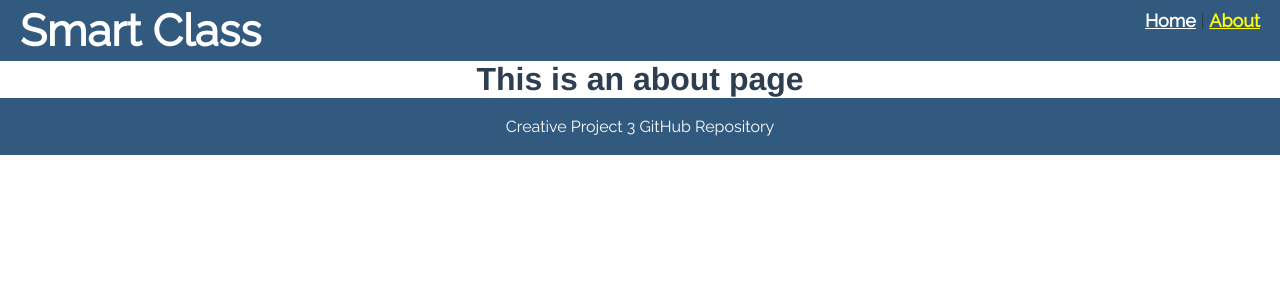
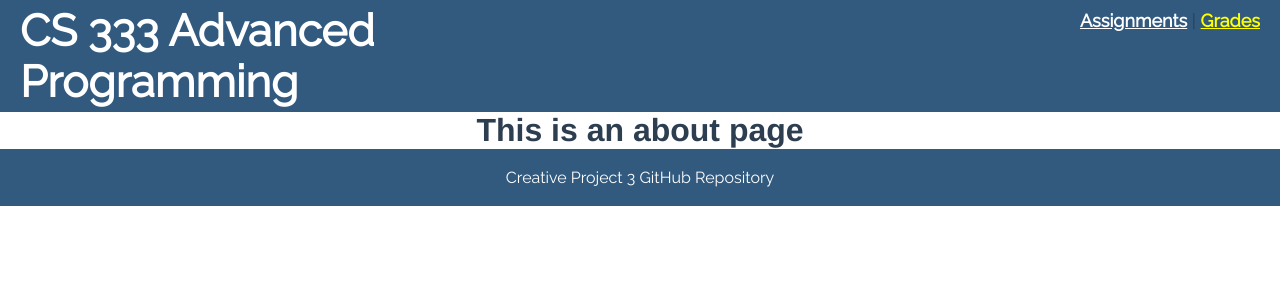
Before and after one commit to Pay10-VA/Creative-Project-3, a Vue app in the folder learning-management/: page /about in a window 1280 px wide. Shown: the top 300 px of the page. Built offline with nearby package versions, Linux system fonts and the light colour scheme.

Commit message:
Changed title and header title

```diff
--- a/learning-management/public/index.html
+++ b/learning-management/public/index.html
@@ -7,7 +7,7 @@
     <link rel="icon" href="<%= BASE_URL %>favicon.ico">
     <link rel="preconnect" href="https://fonts.gstatic.com">
     <link href="https://fonts.googleapis.com/css2?family=Raleway&display=swap" rel="stylesheet">
-    <title>Smart Class</title>
+    <title>Course - CS 333</title>
   </head>
   <body>
     <noscript>
--- a/learning-management/src/App.vue
+++ b/learning-management/src/App.vue
@@ -2,11 +2,11 @@
   <div id="app">
     <div id="header">
       <div id="header-left">
-        <router-link to="/"><h1>Smart Class</h1></router-link>
+        <router-link to="/"><h1>CS 333 Advanced Programming</h1></router-link>
       </div>
       <div id="nav">
-        <router-link to="/">Home</router-link> |
-        <router-link to="/about">About</router-link>
+        <router-link to="/">Assignments</router-link> |
+        <router-link to="/about">Grades</router-link>
       </div>
     </div>
     <router-view/>
```
